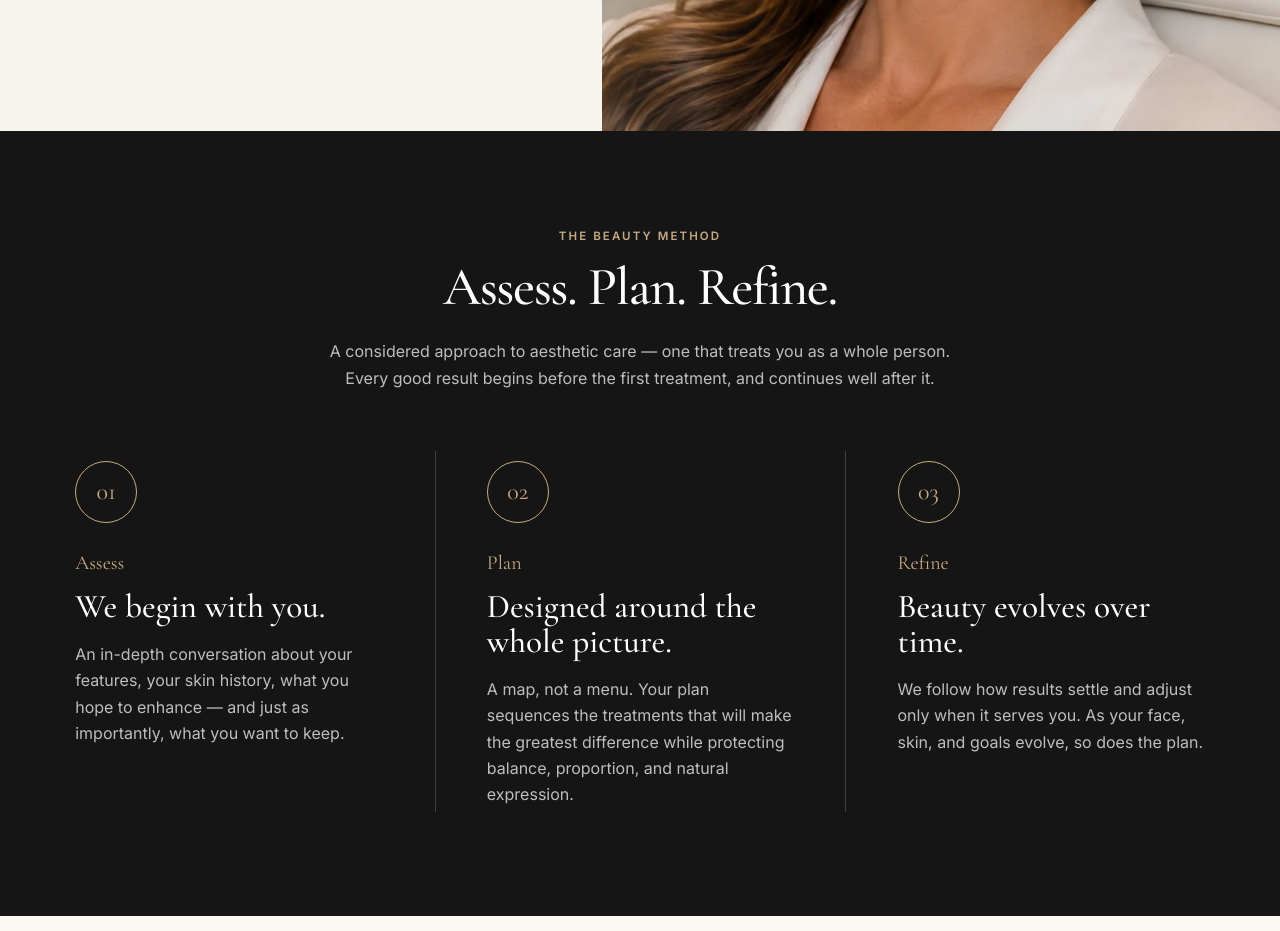
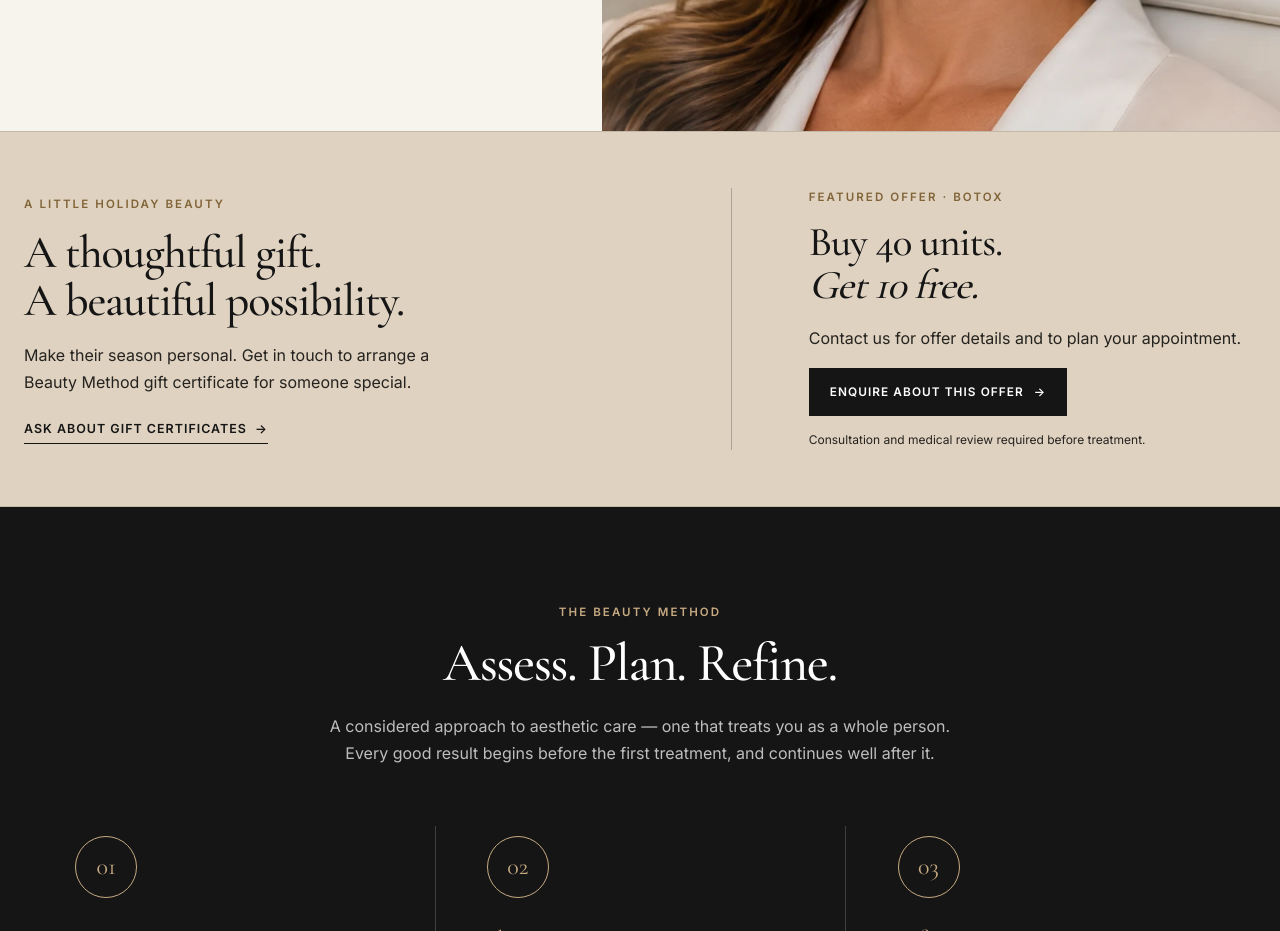
Before and after one commit to meganaglow/beautymethodsite, a plain HTML site: page index.html in a window 1280 px wide. Shown: the part 880-1811 px from the top of the page. Drawn offline with nearby package versions, Linux system fonts and the light colour scheme.

Commit message:
Add homepage holiday gift and Botox promotion banner

```diff
--- a/index.html
+++ b/index.html
@@ -47,6 +47,25 @@
     </div>
     <div class="hero-media">
       <img src="assets/hero-injectable.webp" alt="Woman in an elegant treatment room as a practitioner prepares a cosmetic injectable" width="1800" height="1200">
+    </div>
+  </section>
+
+  <section class="promotion" aria-labelledby="promotion-title">
+    <div class="container promotion-inner">
+      <div class="promotion-copy">
+        <p class="eyebrow">A little holiday beauty</p>
+        <h2 id="promotion-title">A thoughtful gift.<br>A beautiful possibility.</h2>
+        <p>Make their season personal. Get in touch to arrange a Beauty Method gift certificate for someone special.</p>
+        <a class="text-link" href="visit.html#book">Ask about gift certificates <span aria-hidden="true">→</span></a>
+      </div>
+      <!-- Seasonal offer: edit the heading, details, and link together when changing promotions. -->
+      <div class="promotion-offer" aria-labelledby="promotion-offer-title">
+        <p class="eyebrow">Featured offer · Botox</p>
+        <h3 id="promotion-offer-title">Buy 40 units.<br><em>Get 10 free.</em></h3>
+        <p>Contact us for offer details and to plan your appointment.</p>
+        <a class="btn" href="visit.html#book">Enquire about this offer <span aria-hidden="true">→</span></a>
+        <p class="promotion-note">Consultation and medical review required before treatment.</p>
+      </div>
     </div>
   </section>
 
--- a/styles.css
+++ b/styles.css
@@ -183,6 +183,19 @@ button, input, select, textarea { font: inherit; }
   pointer-events:none;
 }
 
+.promotion { padding: 56px 0; background: var(--sand); border-block: 1px solid var(--line); }
+.promotion-inner { display: grid; grid-template-columns: 1.2fr 1fr; gap: clamp(32px, 6vw, 80px); align-items: center; }
+.promotion-copy { max-width: 540px; }
+.promotion h2, .promotion h3 { font-family: var(--serif); font-weight: 500; letter-spacing: -.025em; line-height: 1.05; margin: 0 0 18px; }
+.promotion h2 { font-size: clamp(2.3rem, 3.6vw, 3.5rem); }
+.promotion h3 { font-size: clamp(2.1rem, 3.2vw, 3rem); }
+.promotion h3 em { font-weight: 500; }
+.promotion-copy > p:not(.eyebrow), .promotion-offer > p:not(.eyebrow) { color: var(--ink-soft); max-width: 45ch; }
+.promotion .text-link { margin-top: 8px; }
+.promotion-offer { border-left: 1px solid rgba(21,21,21,.25); padding-left: clamp(32px, 6vw, 80px); }
+.promotion .promotion-note { font-size: .75rem; margin: 14px 0 0; }
+.promotion a:focus-visible { outline: 2px solid var(--ink); outline-offset: 5px; }
+
 .intro-editorial { padding: 112px 0; background: var(--paper); }
 .intro-editorial-inner { max-width: 920px; }
 .intro-editorial .h2 { max-width: 760px; }
@@ -342,6 +355,9 @@ textarea { min-height:130px; resize:vertical; }
 }
 
 @media (max-width: 640px) {
+  .promotion { padding-block: 40px; }
+  .promotion-inner { grid-template-columns: 1fr; gap: 30px; }
+  .promotion-offer { border-left: 0; border-top: 1px solid rgba(21,21,21,.25); padding: 30px 0 0; }
   .container { width:min(calc(100% - 32px), var(--max)); }
   .brand-masthead { padding:10px 16px 8px; }
   .brand-logo { width:min(290px, 78vw); }
```
